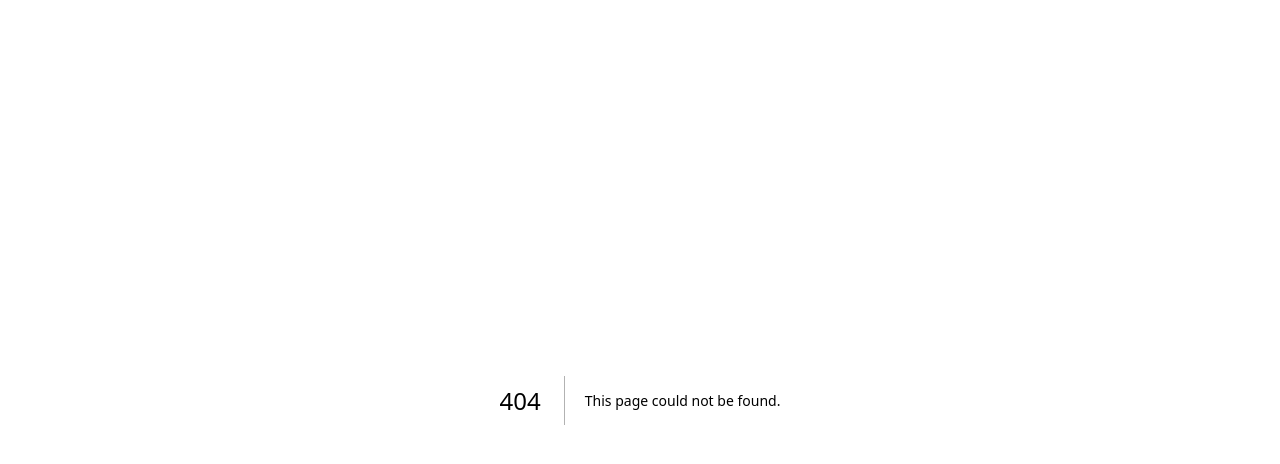
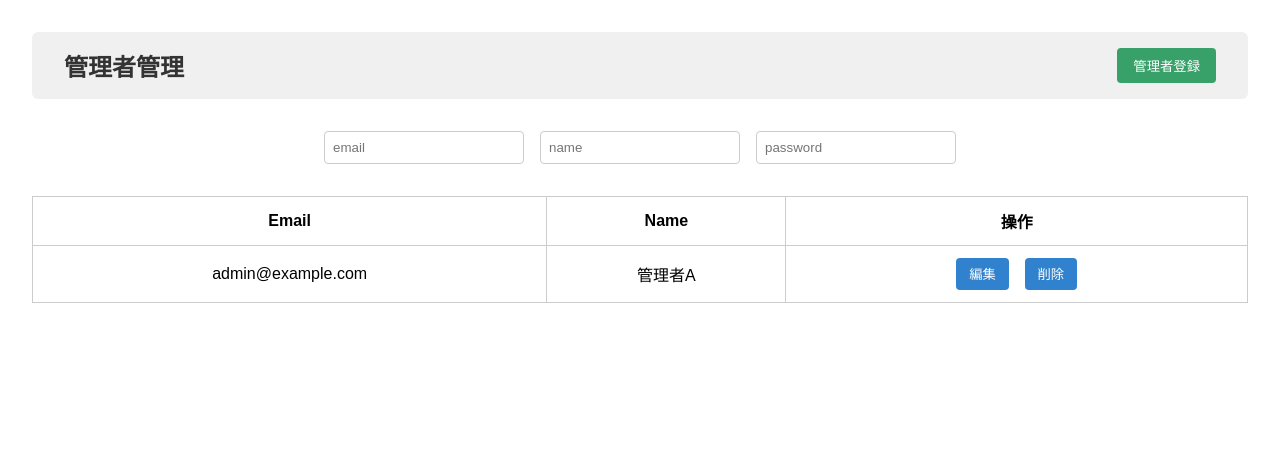
Before and after one commit to inunu1/next-rate, a Next.js app in the folder next-rate/: page /admin in a window 1280 px wide. Before the commit this address had no page. Shown: the top 464 px of the page. Built offline with nearby package versions, Linux system fonts and the light colour scheme.

Commit message:
管理者管理画面追加

```diff
--- /dev/null
+++ b/next-rate/src/app/admin/Admin.module.css
@@ -0,0 +1,79 @@
+.container {
+  padding: 2rem;
+  background-color: white;
+  min-height: 100vh;
+}
+
+.menuBar {
+  display: flex;
+  justify-content: space-between;
+  align-items: center;
+  background-color: #f0f0f0;
+  padding: 1rem 2rem;
+  border-radius: 6px;
+  margin-bottom: 2rem;
+}
+
+.title {
+  font-size: 1.5rem;
+  font-weight: bold;
+  color: #333;
+}
+
+.registerButton {
+  padding: 0.5rem 1rem;
+  background-color: #38a169;
+  color: white;
+  border: none;
+  border-radius: 4px;
+  cursor: pointer;
+}
+
+.registerButton:hover {
+  background-color: #2f855a;
+}
+
+.formBar {
+  display: flex;
+  gap: 1rem;
+  margin-bottom: 2rem;
+  justify-content: center;
+}
+
+.input {
+  padding: 0.5rem;
+  border: 1px solid #ccc;
+  border-radius: 4px;
+  width: 200px;
+}
+
+.main {
+  text-align: center;
+}
+
+.table {
+  width: 100%;
+  border-collapse: collapse;
+  margin-top: 1rem;
+}
+
+.table th,
+.table td {
+  border: 1px solid #ccc;
+  padding: 0.75rem;
+  text-align: center;
+}
+
+.actionButton {
+  margin: 0 0.5rem;
+  padding: 0.4rem 0.8rem;
+  background-color: #3182ce;
+  color: white;
+  border: none;
+  border-radius: 4px;
+  cursor: pointer;
+}
+
+.actionButton:hover {
+  background-color: #2b6cb0;
+}
--- /dev/null
+++ b/next-rate/src/app/admin/AdminClient.tsx
@@ -0,0 +1,76 @@
+'use client';
+
+import styles from './Admin.module.css';
+import { useState } from 'react';
+
+export default function AdminClient() {
+  const [email, setEmail] = useState('');
+  const [name, setName] = useState('');
+  const [password, setPassword] = useState('');
+
+  const handleRegister = () => {
+    console.log('登録処理:', { email, name, password });
+    // TODO: API呼び出しで登録処理を実装
+  };
+
+  return (
+    <div className={styles.container}>
+      {/* メニューバー */}
+      <header className={styles.menuBar}>
+        <h1 className={styles.title}>管理者管理</h1>
+        <button className={styles.registerButton} onClick={handleRegister}>
+          管理者登録
+        </button>
+      </header>
+
+      {/* フォームバー */}
+      <section className={styles.formBar}>
+        <input
+          className={styles.input}
+          type="email"
+          placeholder="email"
+          value={email}
+          onChange={(e) => setEmail(e.target.value)}
+        />
+        <input
+          className={styles.input}
+          type="text"
+          placeholder="name"
+          value={name}
+          onChange={(e) => setName(e.target.value)}
+        />
+        <input
+          className={styles.input}
+          type="password"
+          placeholder="password"
+          value={password}
+          onChange={(e) => setPassword(e.target.value)}
+        />
+      </section>
+
+      {/* メインコンテンツ */}
+      <main className={styles.main}>
+        <table className={styles.table}>
+          <thead>
+            <tr>
+              <th>Email</th>
+              <th>Name</th>
+              <th>操作</th>
+            </tr>
+          </thead>
+          <tbody>
+            {/* TODO: 管理者一覧をマッピング表示 */}
+            <tr>
+              <td>admin@example.com</td>
+              <td>管理者A</td>
+              <td>
+                <button className={styles.actionButton}>編集</button>
+                <button className={styles.actionButton}>削除</button>
+              </td>
+            </tr>
+          </tbody>
+        </table>
+      </main>
+    </div>
+  );
+}
--- /dev/null
+++ b/next-rate/src/app/admin/page.tsx
@@ -0,0 +1,6 @@
+// src/app/admin/page.tsx
+import AdminClient from './AdminClient';
+
+export default function AdminPage() {
+  return <AdminClient />;
+}
```
Also changed, not shown: 1 other file (tests, documents, lock files or other folders).
